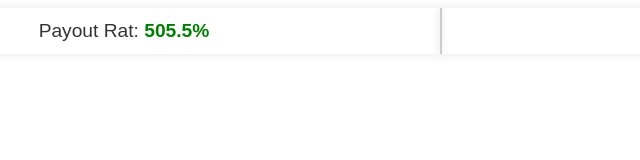
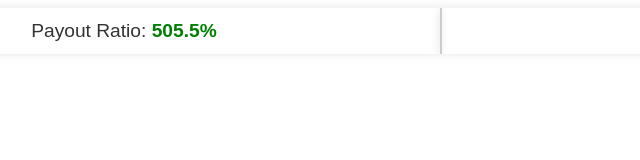
Before and after one commit to bestbtcsites/selwix, a plain HTML site: page index.html in a window 1280 px wide. Shown: the full height of the page, 200-840 px from the left. Drawn offline with Linux system fonts and the light colour scheme.

Commit message:
index.html

```diff
--- a/index.html
+++ b/index.html
@@ -35,7 +35,7 @@
 <div class="container">
   <table>
     <tr>
-      <td>Payout Rat: <span id="roi" class="green-bold"></span></td>
+      <td>Payout Ratio: <span id="roi" class="green-bold"></span></td>
     </tr>
   </table>
 
```
